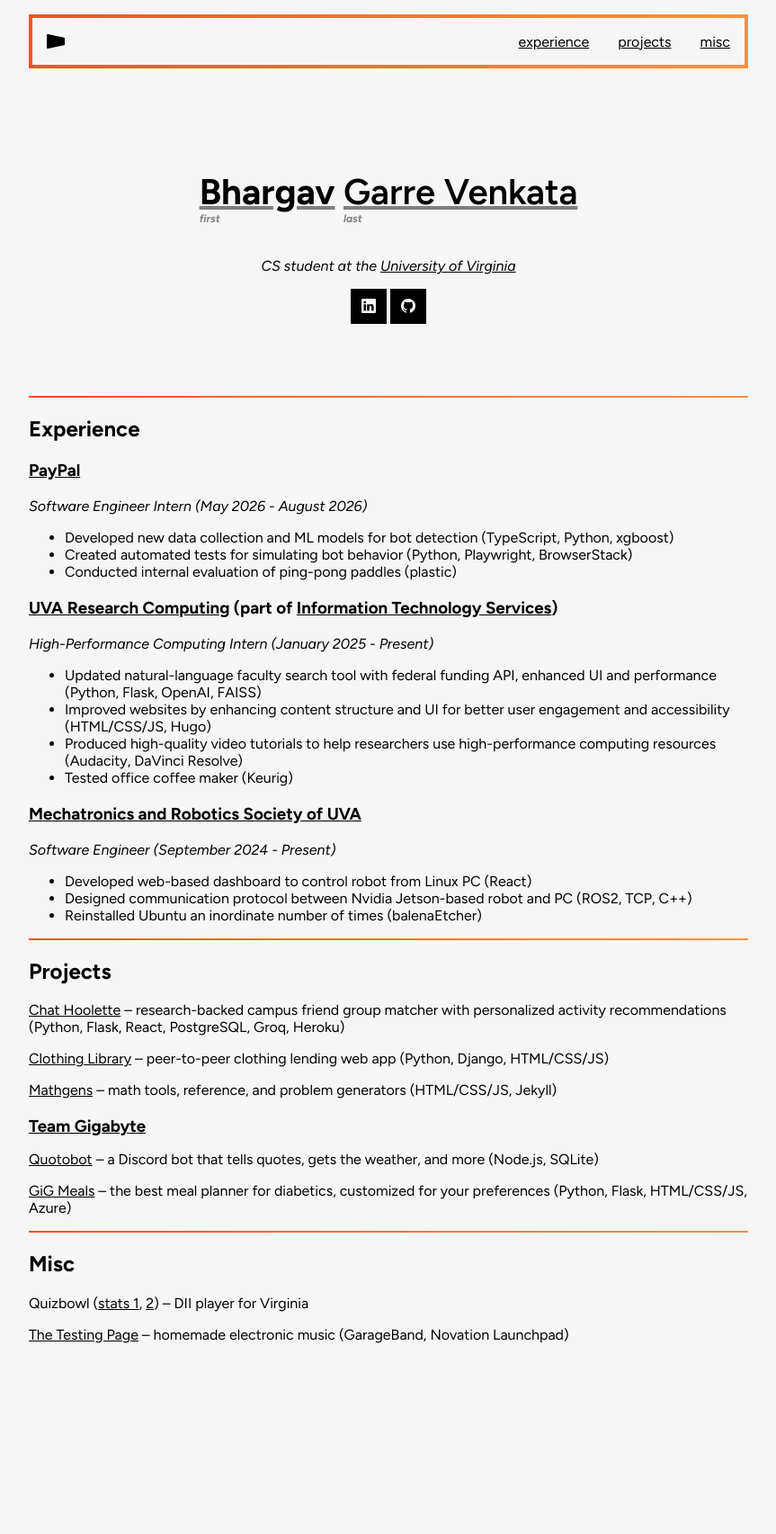
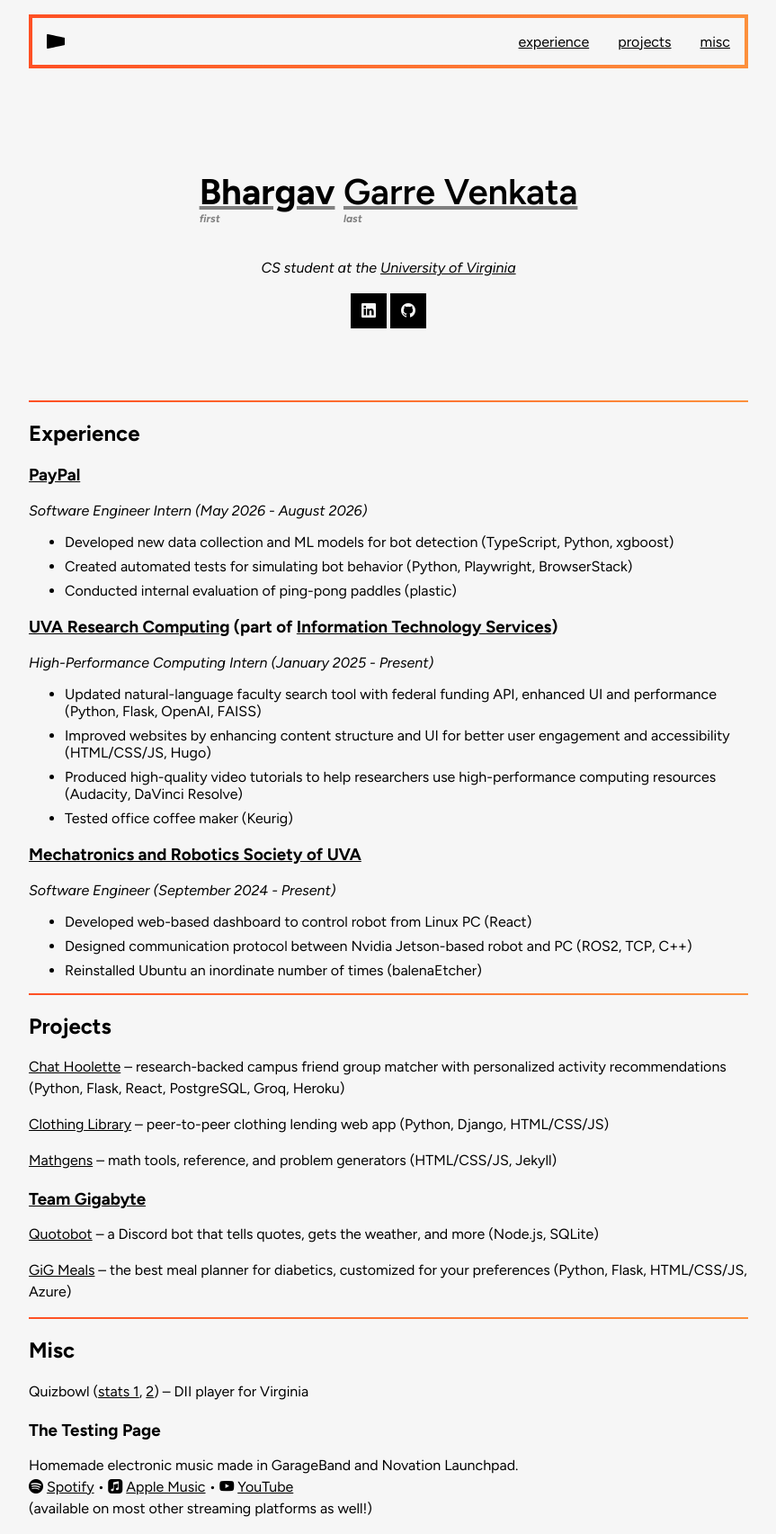
Before and after one commit to bgv2/bgv2.github.io, a Jekyll site: the page index.html, which Jekyll copies as it is, in a window 1280 px wide. Shown: the whole page at 90% size, without its empty margins (208-1071 px from the left). Built offline with Jekyll 4.4.1, drawn with Linux system fonts in a browser that asks for light colours; before the commit the page ends 1509 px from its top, so only the background shows below that.

Commit message:
minor style changes and more ttp content

```diff
--- a/index.html
+++ b/index.html
@@ -10,7 +10,7 @@
     <link rel="preconnect" href="https://fonts.gstatic.com" crossorigin>
     <link href="https://fonts.googleapis.com/css2?family=Figtree:ital,wght@0,300..900;1,300..900&display=swap"
         rel="stylesheet">
-    <link rel="stylesheet" href="https://cdn.jsdelivr.net/npm/bootstrap-icons@1.11.3/font/bootstrap-icons.min.css">
+    <link rel="stylesheet" href="https://cdn.jsdelivr.net/npm/bootstrap-icons@1.13.1/font/bootstrap-icons.min.css">
 </head>
 
 <body>
@@ -135,8 +135,13 @@
         Quizbowl (<a href="https://quizbowlstats.com/players/bhargav-garre-venkata">stats 1</a>,
         <a href="https://www.naqt.com/stats/player/index.jsp?contact_id=663708">2</a>) – DII player for Virginia
     </p>
+    <h3>The Testing Page</h3>
     <p>
-        <a href="https://open.spotify.com/artist/2CqU2nMFGEMcsUZ86d7ZNm">The Testing Page</a> – homemade electronic music (GarageBand, Novation Launchpad)
+        Homemade electronic music made in GarageBand and Novation Launchpad.<br>
+        <i class="bi bi-spotify" aria-hidden="true"></i> <a
+            href="https://open.spotify.com/artist/2CqU2nMFGEMcsUZ86d7ZNm">Spotify</a> • <i class="bi bi-apple-music" aria-hidden="true"></i> <a href="https://music.apple.com/us/artist/the-testing-page/1265213024">Apple Music</a> • <i class="bi bi-youtube" aria-hidden="true"></i> <a
+            href="https://youtube.com/channel/UCUUf9eceSDiIWGcUfbe_A3A">YouTube</a><br>
+        (available on most other streaming platforms as well!)
     </p>
 </body>
 
--- a/style.css
+++ b/style.css
@@ -28,6 +28,14 @@
     padding: 0 2rem;
     background-color: var(--bg-color);
     color: var(--text-color);
+}
+
+p {
+    line-height: 1.5;
+}
+
+li:not(:last-child) {
+  margin-bottom: .5rem;
 }
 
 nav {
```
